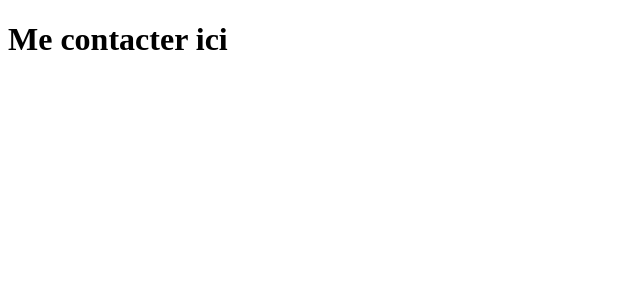
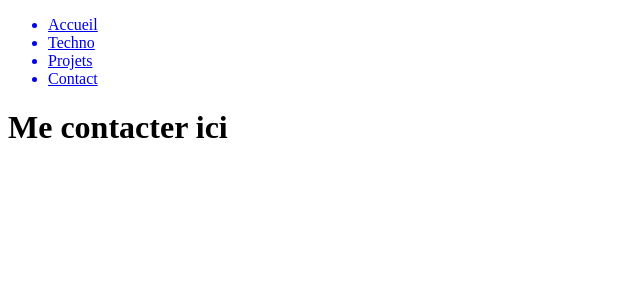
Before and after one commit to Barth-code/my-portfolio, a React (Create React App) app: page /contact in a window 1280 px wide. Shown: the top 300 px of the page, without its empty margins (0-640 px from the left). Built offline with nearby package versions, Linux system fonts and the light colour scheme.

Commit message:
navigation

```diff
--- a/src/App.js
+++ b/src/App.js
@@ -7,6 +7,7 @@ import Technos from "./pages/Technos";
 
 const App = () => {
   return (
+    <>
       <BrowserRouter>
         <Routes>
           <Route path="/" element={<Accueil />} />
@@ -16,6 +17,7 @@ const App = () => {
           <Route path="*" element={<Accueil />} />
         </Routes>
       </BrowserRouter>
+    </>
   );
 };
 
--- /dev/null
+++ b/src/components/Navigation.js
@@ -0,0 +1,25 @@
+import React from "react";
+import { NavLink } from "react-router-dom";
+
+const Navigation = () => {
+  return (
+    <div className="navigation">
+      <ul>
+        <NavLink to="/">
+          <li>Accueil</li>
+        </NavLink>
+        <NavLink to="/techno">
+          <li>Techno</li>
+        </NavLink>
+        <NavLink to="/projets">
+          <li>Projets</li>
+        </NavLink>
+        <NavLink to="/contact">
+          <li>Contact</li>
+        </NavLink>
+      </ul>
+    </div>
+  );
+};
+
+export default Navigation;
--- a/src/pages/Accueil.js
+++ b/src/pages/Accueil.js
@@ -1,8 +1,10 @@
 import React from "react";
+import Navigation from "../components/Navigation";
 
 const Accueil = () => {
   return (
     <div>
+      <Navigation />
       <h1>Bienvenue</h1>
     </div>
   );
--- a/src/pages/Contact.js
+++ b/src/pages/Contact.js
@@ -1,8 +1,10 @@
 import React from "react";
+import Navigation from "../components/Navigation";
 
 const Contact = () => {
   return (
     <div>
+      <Navigation />
       <h1>Me contacter ici</h1>
     </div>
   );
--- a/src/pages/Projets.js
+++ b/src/pages/Projets.js
@@ -1,8 +1,10 @@
 import React from "react";
+import Navigation from "../components/Navigation";
 
 const Projets = () => {
   return (
     <div>
+      <Navigation />
       <h1>Mes desnies projets</h1>
     </div>
   );
--- a/src/pages/Technos.js
+++ b/src/pages/Technos.js
@@ -1,8 +1,10 @@
 import React from "react";
+import Navigation from "../components/Navigation";
 
 const Technos = () => {
   return (
     <div>
+      <Navigation />
       <h1>Mes technologies</h1>
     </div>
   );
```
Lines whose indentation alone changed are shown as unchanged.
